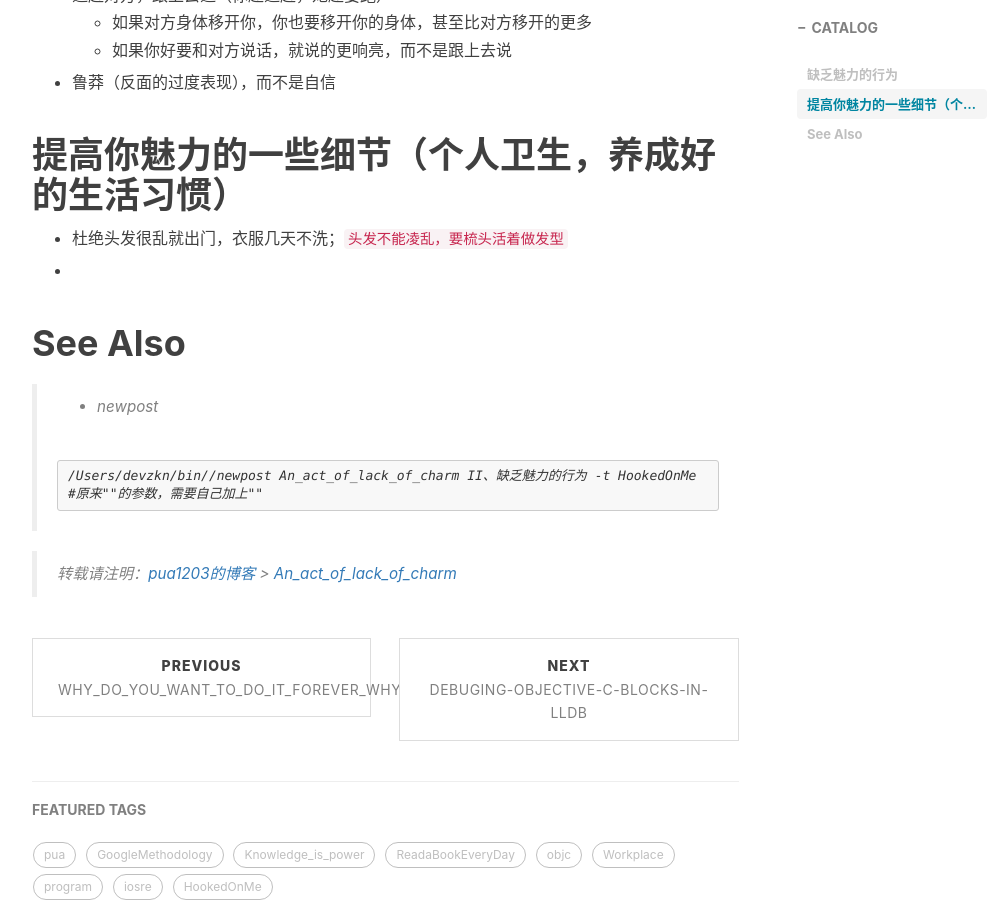
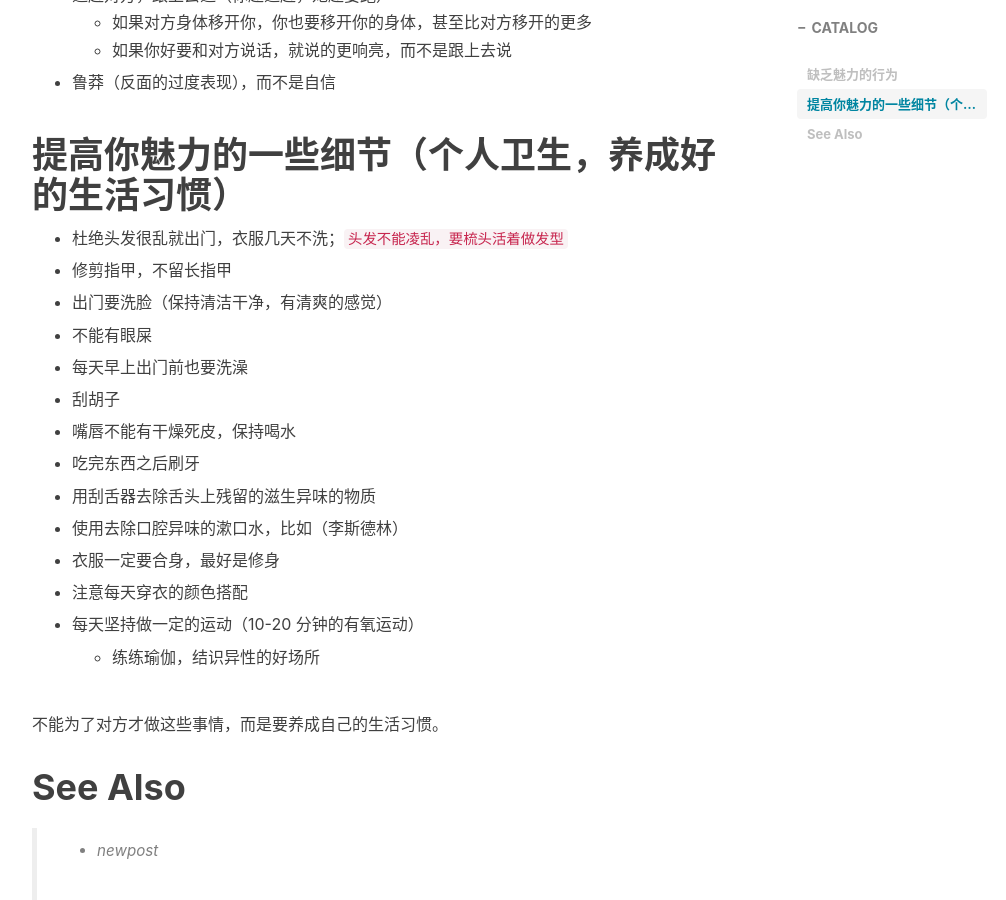
Before and after one commit to pua1203/pua1203.github.io, a Jekyll site: the page built from _posts/HookedOnMe/2018-10-18-An_act_of_lack_of_charm.md, in a window 1280 px wide and 900 px high, scrolled down 959 px. Shown: the whole window, without its empty margins (233-1239 px from the left). Built offline with Jekyll 4.4.1, drawn with Linux system fonts in a browser that asks for light colours; nearby versions of some CDN libraries; comment, search, counter and statistics services are not loaded.

Commit message:
不能为了对方才做这些事情，而是要养成自己的生活习惯。'

```diff
--- a/_posts/HookedOnMe/2018-10-18-An_act_of_lack_of_charm.md
+++ b/_posts/HookedOnMe/2018-10-18-An_act_of_lack_of_charm.md
@@ -46,7 +46,35 @@ subtitle: II、缺乏魅力的行为
 
 * 杜绝头发很乱就出门，衣服几天不洗；`头发不能凌乱，要梳头活着做发型`
 
-*
+* 修剪指甲，不留长指甲
+
+* 出门要洗脸（保持清洁干净，有清爽的感觉）
+
+* 不能有眼屎
+
+* 每天早上出门前也要洗澡
+
+* 刮胡子
+
+* 嘴唇不能有干燥死皮，保持喝水
+
+* 吃完东西之后刷牙
+
+* 用刮舌器去除舌头上残留的滋生异味的物质
+
+* 使用去除口腔异味的漱口水，比如（李斯德林）
+
+* 衣服一定要合身，最好是修身
+
+* 注意每天穿衣的颜色搭配
+
+* 每天坚持做一定的运动（10-20 分钟的有氧运动）
+
+  * 练练瑜伽，结识异性的好场所
+
+
+不能为了对方才做这些事情，而是要养成自己的生活习惯。
+
 
 
 
```
